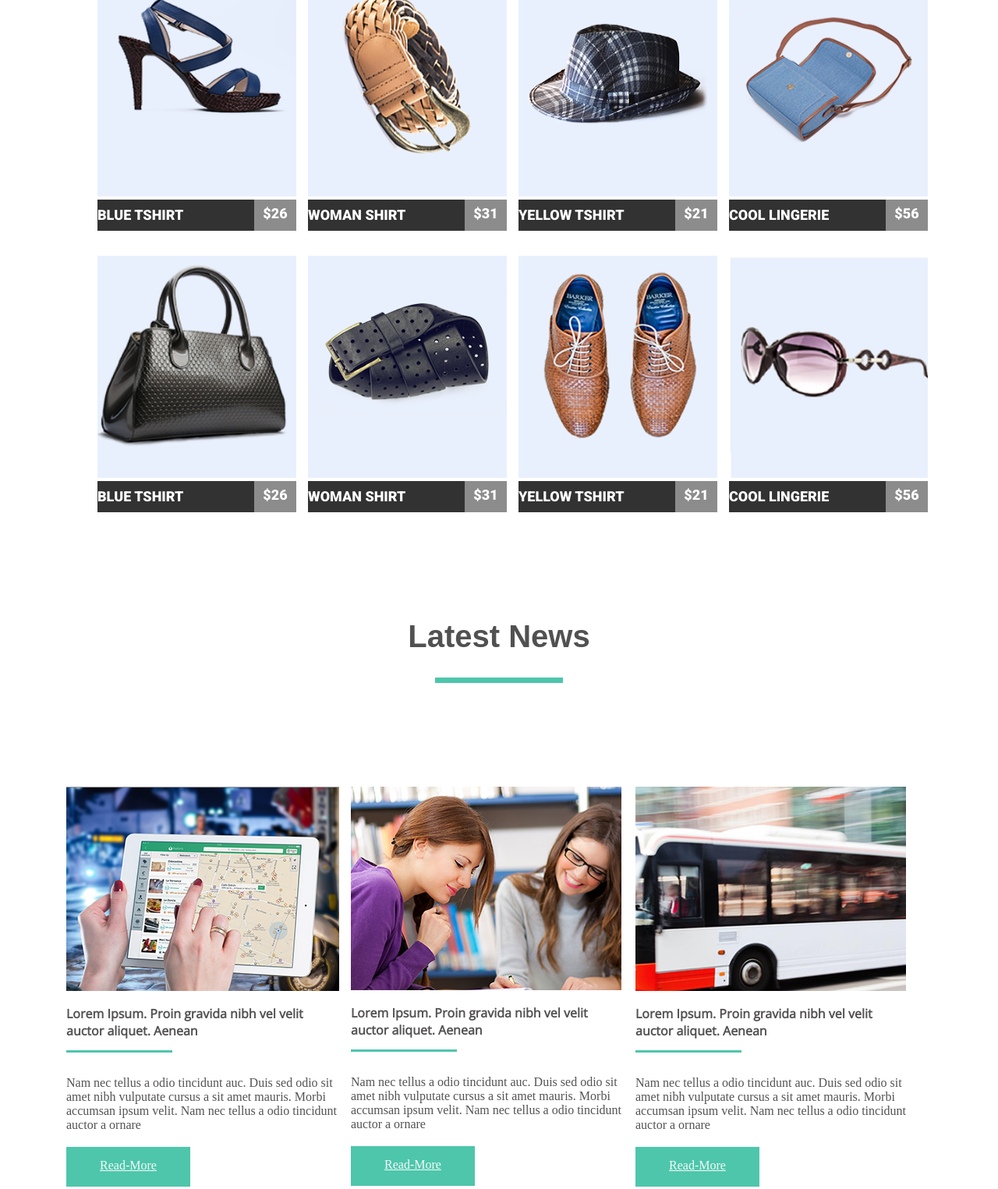
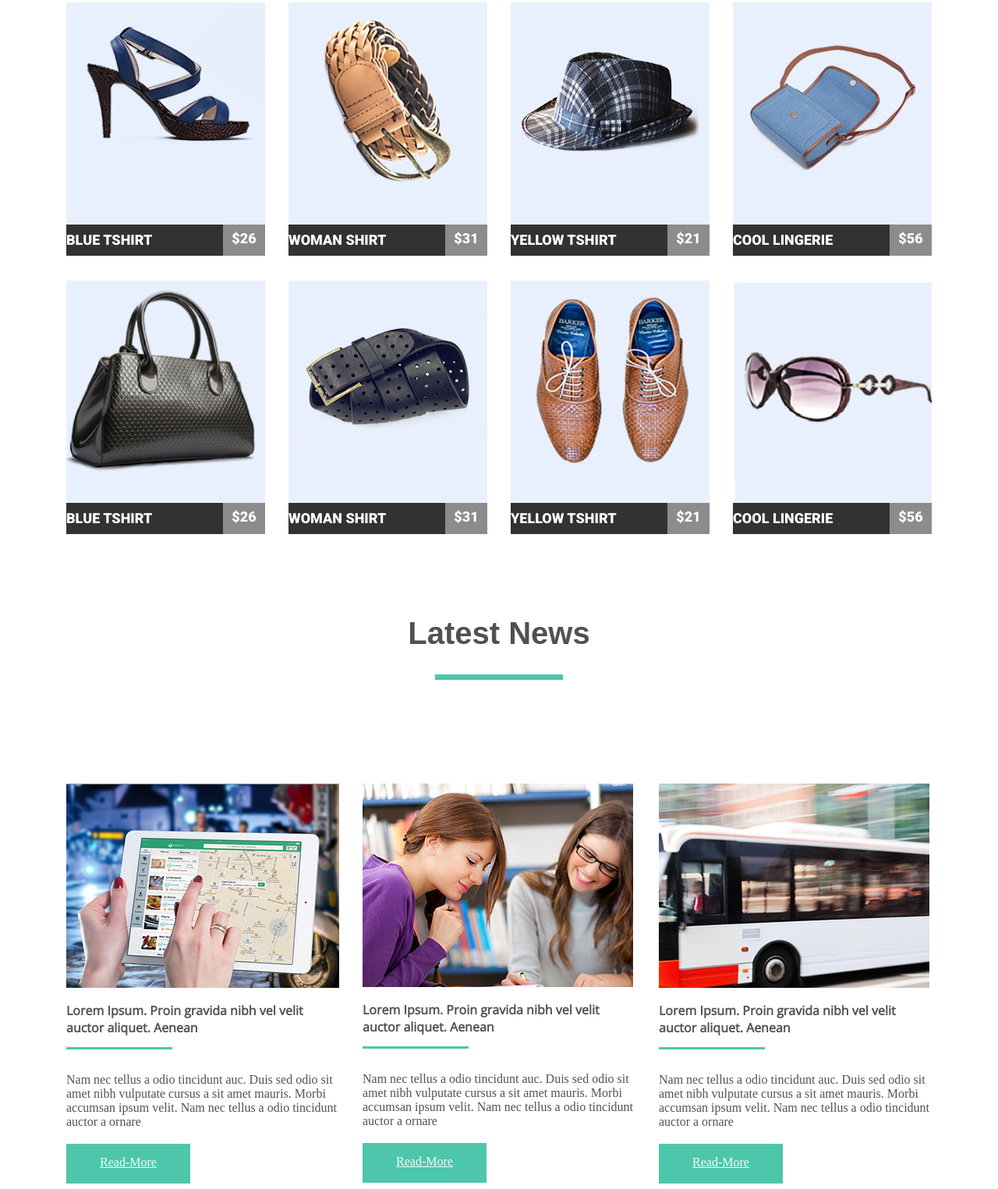
Before and after one commit to EvgenyBorisenko/goit-fe-course, a plain HTML site: page Module-04/index.html in a window 1280 px wide. Shown: the part 385-1910 px from the top of the page at 78% size. Drawn offline with nearby package versions, Linux system fonts and the light colour scheme.

Commit message:
changed module04

```diff
--- a/Module-04/index.html
+++ b/Module-04/index.html
@@ -11,7 +11,7 @@
 
         <header class="page-header">
                 <nav class="page-nav container">
-                        <img class="site-icon" src="img/mart.png" alt="text MART-name of store">
+                        <a class="logo" href="#"> <img  src="img/mart.png" alt="text MART-name of store"> </a>
 
                                 <ul class="site-navigation clearfix">
                                         <li><a href="#">home</a></li>
--- a/Module-04/style.css
+++ b/Module-04/style.css
@@ -4,12 +4,15 @@ html{
 
 *,
 *::before,
-::after {
+*::after {
     box-sizing: inherit;
+    margin: 0;
+    padding: 0;
 }
 
 body{
     margin: 0px;
+    padding: 40px;
 }
 .container{
     width: 1110px;
@@ -101,9 +104,9 @@ body{
 }
 
 
-.img-link a:hover {
-    color: aqua;
-}
+
+
+
 
 
 .product-img{
@@ -114,16 +117,25 @@ body{
 .product{
     display: block;
     float: left;
-    margin-right: 15px;
+    margin-right: 30px;
     margin-bottom: 32px;
 
+}
+
+
+.product:nth-last-child(-n + 4){
+    margin-bottom: 0;
 }
 
 .product:nth-child(4n) {
     margin-right: 0px;
 }
 
-
+img {
+    display: block;
+    max-width: 100%;
+    height: auto;
+    }
 
 .img-link{
     display: block;
@@ -177,7 +189,7 @@ body{
     color: rgba(81, 81, 81, 255);
     text-align: center;
     margin-bottom: 133px;
-    margin-top: 105px;
+    padding-top:  105px;
 
 }
 
@@ -218,7 +230,7 @@ body{
     list-style: none;
     width: 350px;
     height: auto;
-    margin-right: 15px;
+    margin-right: 30px;
     margin-bottom: 32px;
     padding: 0px;
     float: left;
@@ -239,7 +251,7 @@ body{
 
 .news-list{
     margin: 0;
-    margin-top: 18px;
+    padding-top: 18px;
     font-size: 18;
     font-family: 'Open Sans', sans-serif;
     font-weight: 600;
@@ -249,8 +261,8 @@ body{
 }
 
 .news-list-item{
+   padding-top: 30px;
    margin: 0;
-   margin-top: 30px;
    margin-bottom: 19px;
    color: rgba(85, 82, 82, 255);
    font-size: 14;
@@ -258,7 +270,7 @@ body{
 
 
 
-.news-contant-:nth-child(3n) {
+.news-contant:nth-child(3n) {
     margin-right: 0px;
 }
 
@@ -276,6 +288,6 @@ body{
     cursor: pointer;
     text-align: center;
     margin: 0 auto;
-    margin-bottom: 40px;
+    padding-bottom: 40px;
 
 }
```
